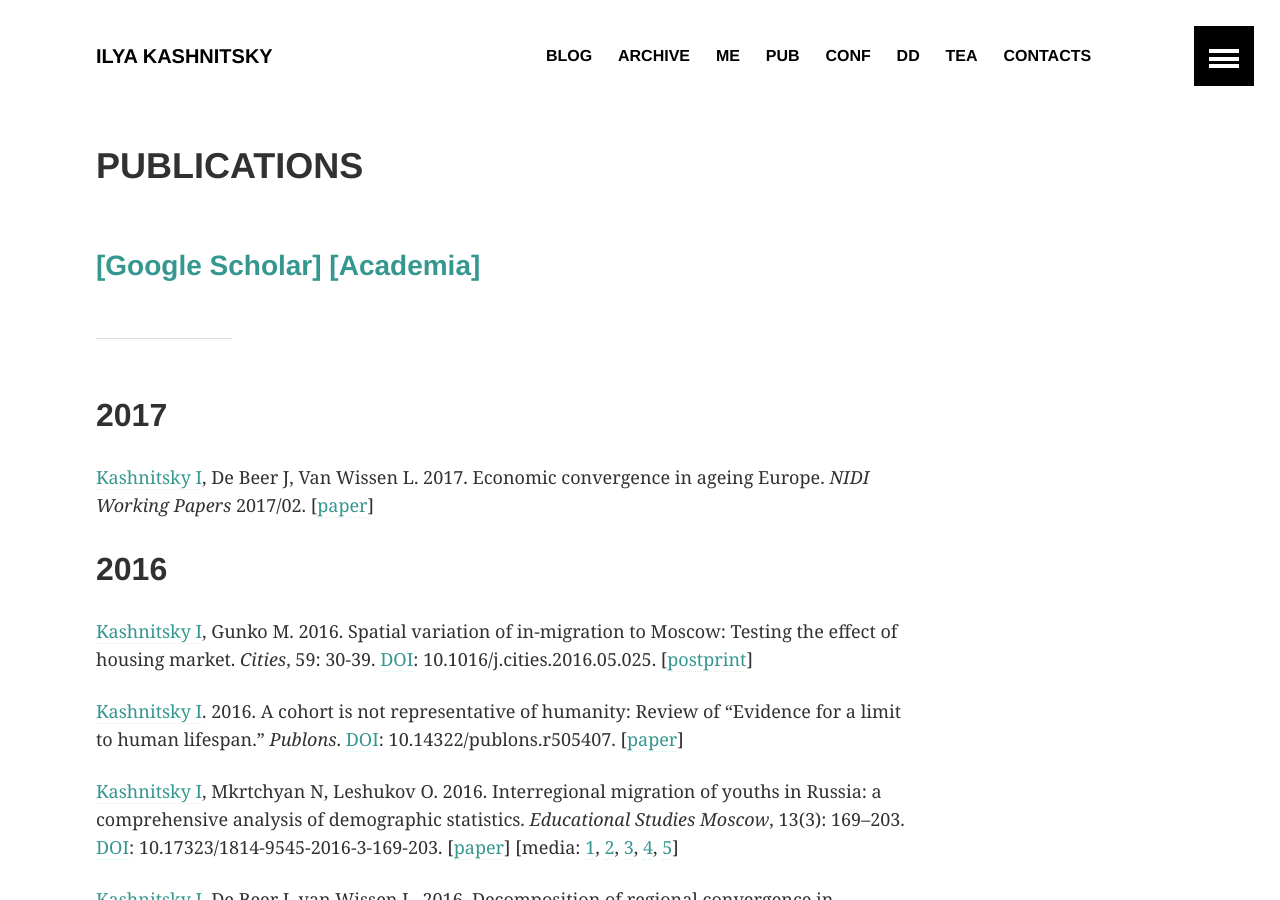
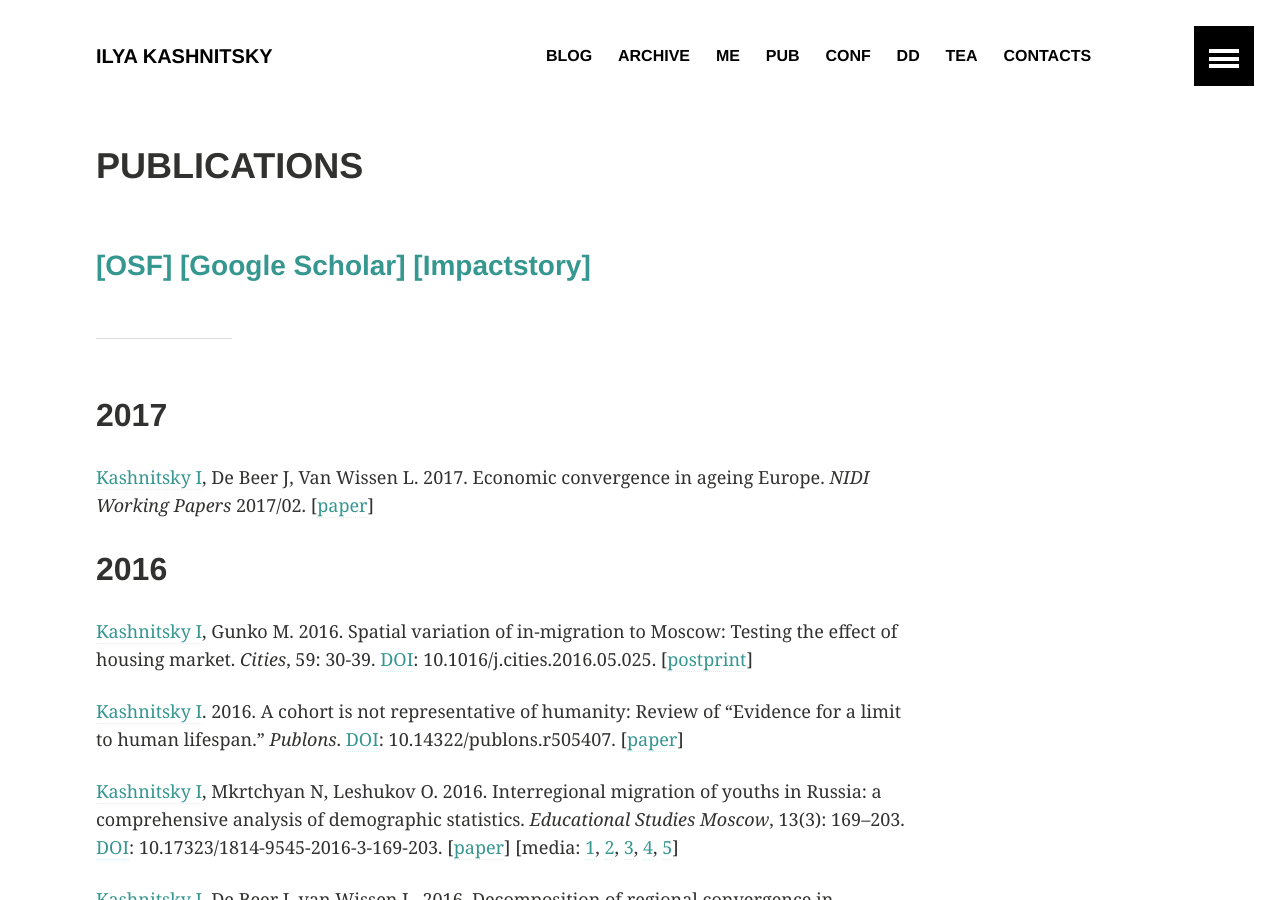
Before and after one commit to ikashnitsky/old-ikashnitsky-github-io, a Jekyll site: the page built from _pages/pubs.md, in a window 1280 px wide and 900 px high. Built offline with Jekyll 4.4.1, drawn with Linux system fonts in a browser that asks for light colours.

Commit message:
pubs - remove academia

```diff
--- a/_pages/pubs.md
+++ b/_pages/pubs.md
@@ -7,7 +7,7 @@ image:
   teaser: teaser-pubs.png
 ---
 
-### [[Google Scholar]][1] [[Academia]][2]
+### [[OSF]][osf] [[Google Scholar]][gs] [[Impactstory]][is]
 
 ***
 
@@ -122,6 +122,6 @@ image:
 
 
 
-
-[1]: https://scholar.google.nl/citations?hl=en&user=tSQW1XYAAAAJ&imq=Ilya+Kashnitsky&btnA=1
-[2]: https://hse-ru.academia.edu/ikashnitsky
+[osf]: https://osf.io/n6usx/
+[gs]: https://scholar.google.nl/citations?hl=en&user=tSQW1XYAAAAJ&imq=Ilya+Kashnitsky&btnA=1
+[is]: https://impactstory.org/u/0000-0003-1835-8687
```
